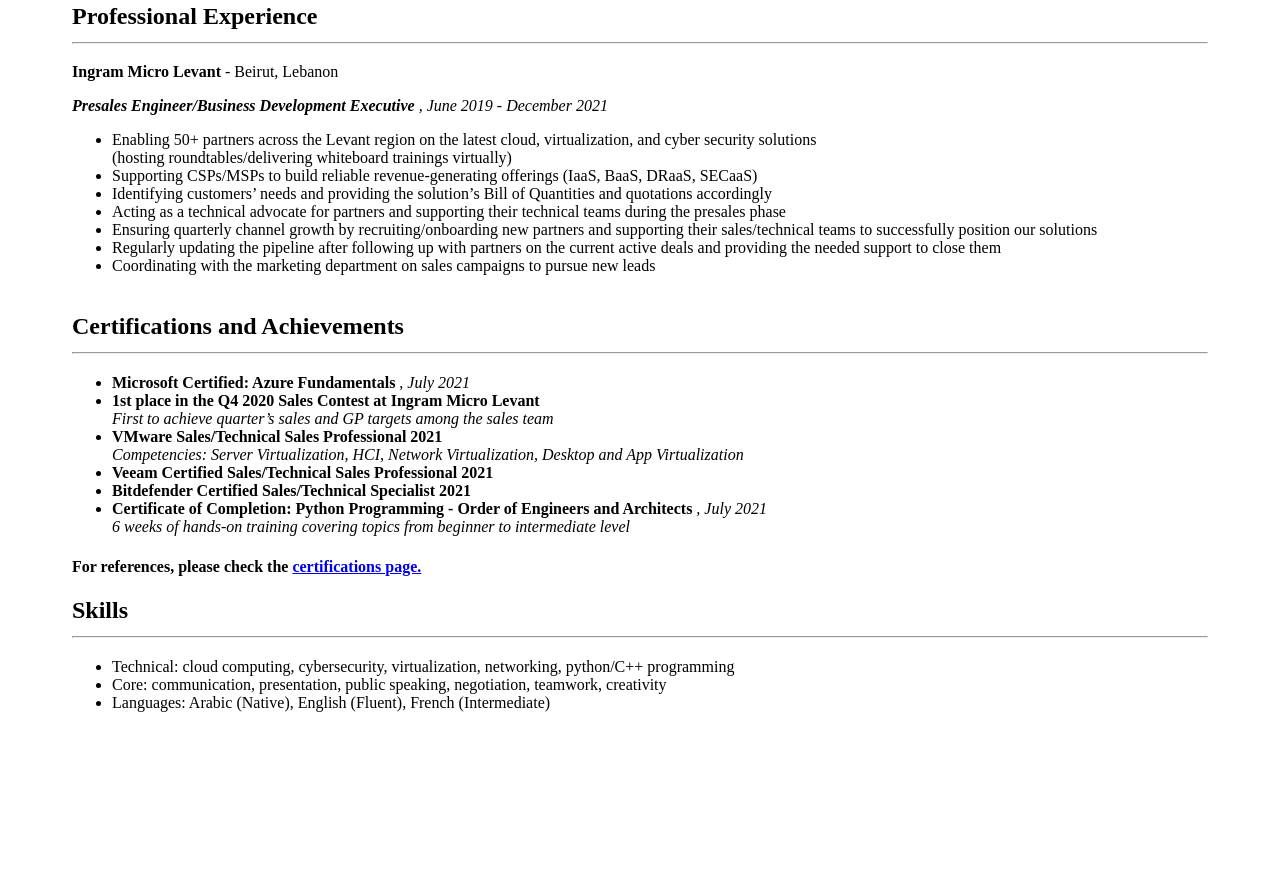
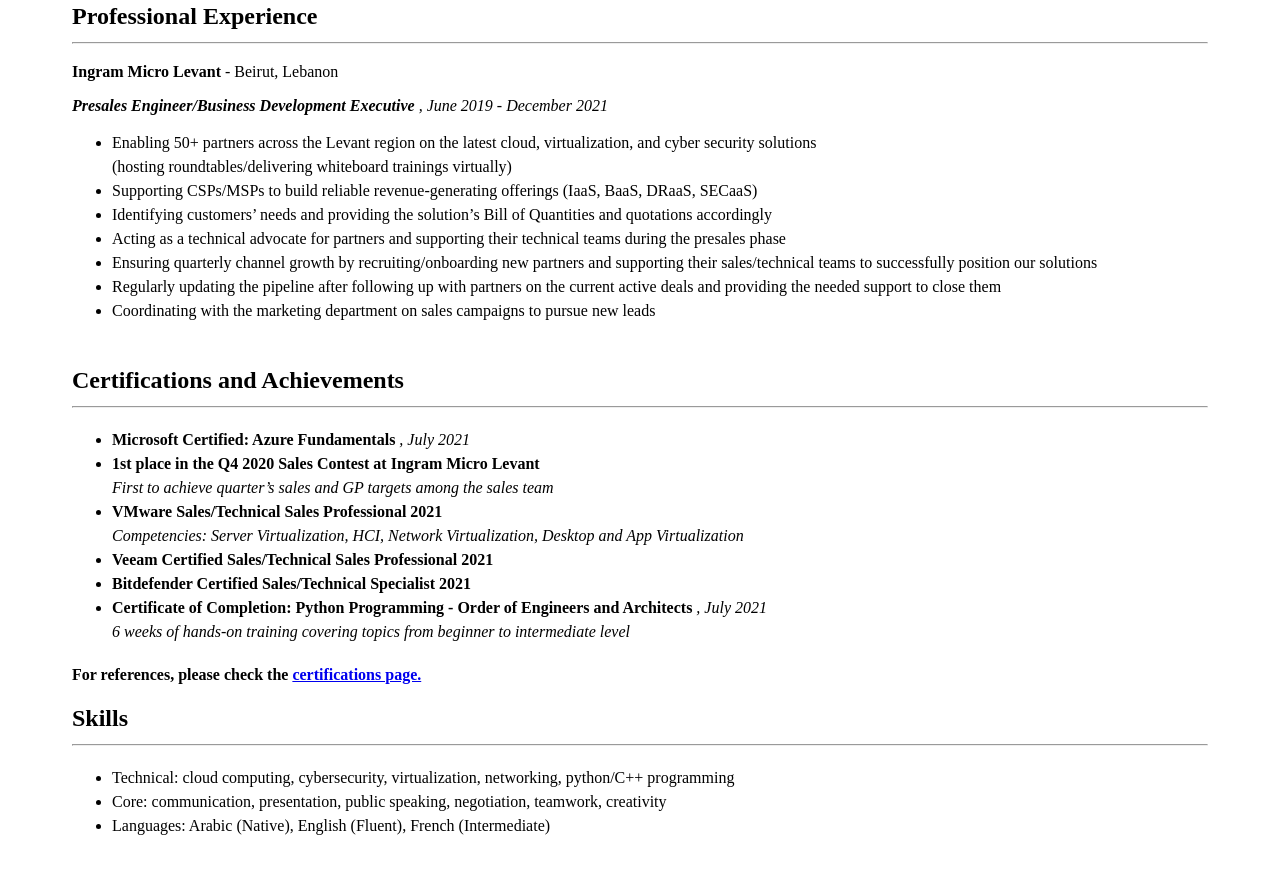
Before and after one commit to laurena-fayad/Resume, a plain HTML site: page index.html in a window 1280 px wide. Shown: the part 549-1422 px from the top of the page. Before the commit the page ends 1349 px from the top, so only its background shows below. Drawn offline with Linux system fonts and the light colour scheme.

Commit message:
Increased line heights of the lists

```diff
--- a/index.html
+++ b/index.html
@@ -68,7 +68,7 @@
 
         <!-- Using unordered lists to list experience and skills details -->
 
-        <ul>
+        <ul style="line-height:1.5;">
 
             <li> Enabling 50+ partners across the Levant region on the latest cloud, virtualization, and cyber security solutions
                  <br/> (hosting roundtables/delivering whiteboard trainings virtually) </li>
@@ -86,7 +86,7 @@
             Certifications and Achievements <hr/>
         </h2>
 
-        <ul>
+        <ul style="line-height:1.5;">
 
             <li> <b> Microsoft Certified: Azure Fundamentals </b> <i> , July 2021 </i> </li>
             <li> <b> 1st place in the Q4 2020 Sales Contest at Ingram Micro Levant </b> <br/>
@@ -109,7 +109,7 @@
             Skills <hr/>
         </h2>
 
-        <ul>
+        <ul style="line-height:1.5;">
             <li> Technical: cloud computing, cybersecurity, virtualization, networking, python/C++ programming </li>
             <li> Core: communication, presentation, public speaking, negotiation, teamwork, creativity </li>
             <li> Languages: Arabic (Native), English (Fluent), French (Intermediate)</li>
```
